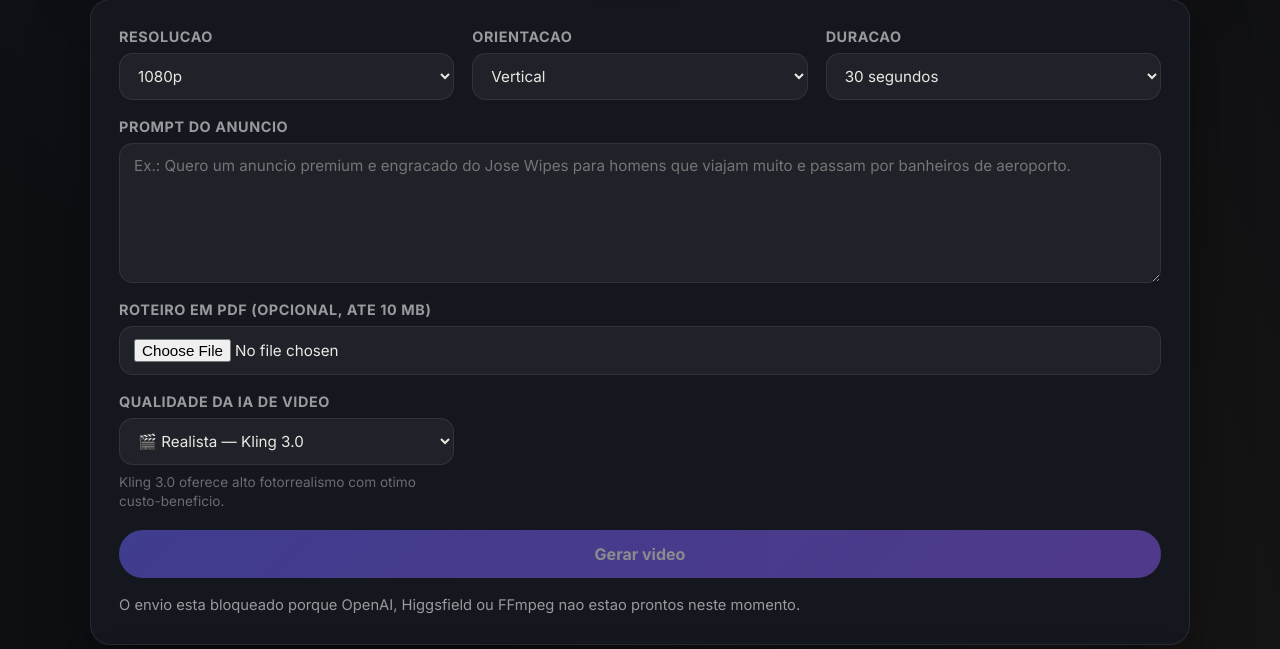
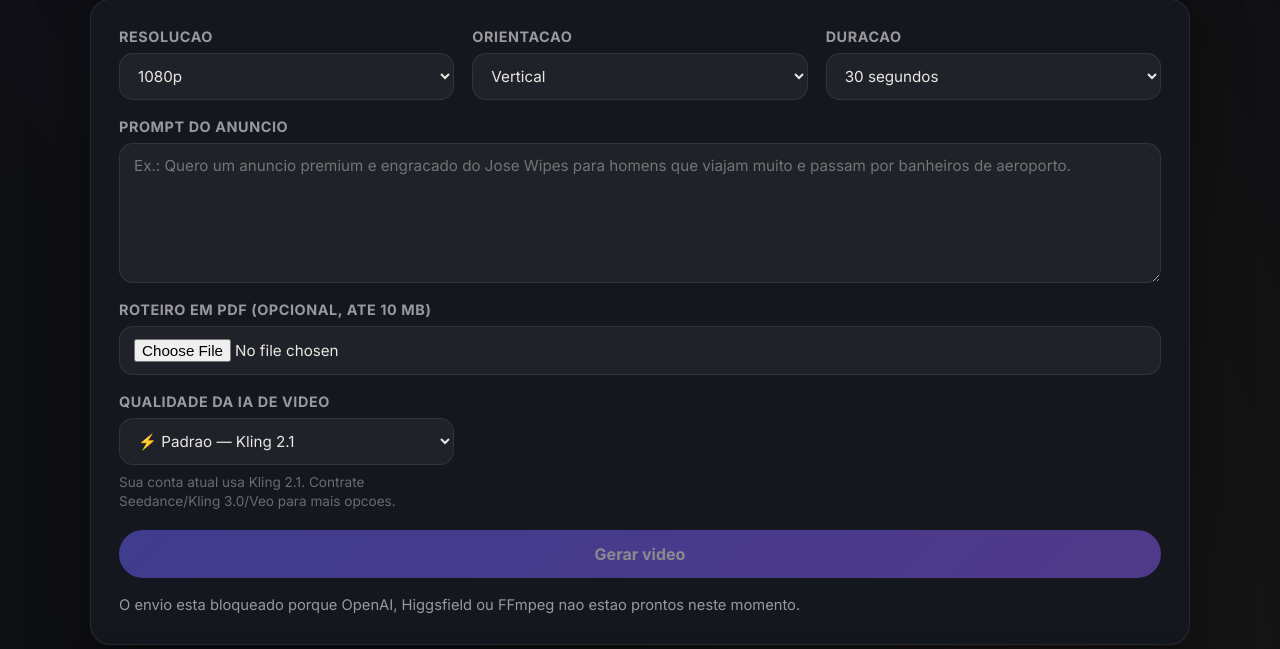
Before and after one commit to Tech-EMN/jose-wipes, a FastAPI app: page / in a window 1280 px wide. Shown: the part 1311-1960 px from the top of the page. Run offline with FastAPI, Linux system fonts and the light colour scheme.

Commit message:
fix: atualiza model registry para Kling 2.1 (unico disponivel na conta Higgsfield)
Diagnostico com scripts/descobrir_modelos_higgsfield.py revelou que apenas
kling-video/v2.1/master/text-to-video esta disponivel nesta conta.

Mudancas:
- webapp/model_registry.py: todos os 3 modelos apontam para Kling 2.1
- templates/index.html: labels atualizados (Padrao/Realista/Profissional — Kling 2.1)
- static/app.js: hints corrigidos

Fixes: erro 'modelo selecionado nao foi encontrado para esta conta'

```diff
--- a/static/app.js
+++ b/static/app.js
@@ -35,9 +35,9 @@ const REF_TYPES = ["embalagem", "logo", "cores"];
 
 /* ===== MODEL HINTS ===== */
 const MODEL_HINTS = {
-  seedance_1_5_pro: "Seedance 1.5 Pro: boa qualidade com rapidez e eficiencia de creditos.",
-  kling_3_0: "Kling 3.0: alto fotorrealismo com otimo custo-beneficio.",
-  veo_3_1: "Veo 3.1 (Google): qualidade cinematografica maxima. Consome mais creditos.",
+  seedance_1_5_pro: "Kling 2.1 Padrão: qualidade equilibrada. Unico modelo disponivel na sua conta.",
+  kling_3_0: "Kling 2.1 Realista: mesmo modelo base com tier diferente. Unico disponivel.",
+  veo_3_1: "Kling 2.1 Profissional: mesmo modelo base com tier diferente. Unico disponivel.",
 };
 
 if (modelSelect) {
--- a/templates/index.html
+++ b/templates/index.html
@@ -144,12 +144,12 @@
         <label>
           <span>Qualidade da IA de Video</span>
           <select name="video_model" id="video-model-select" required>
-            <option value="seedance_1_5_pro">⚡ Padrao — Seedance 1.5 Pro</option>
-            <option value="kling_3_0" selected>🎬 Realista — Kling 3.0</option>
-            <option value="veo_3_1">👑 Ultra-Profissional — Veo 3.1</option>
+            <option value="seedance_1_5_pro" selected>⚡ Padrao — Kling 2.1</option>
+            <option value="kling_3_0">🎬 Realista — Kling 2.1</option>
+            <option value="veo_3_1">👑 Profissional — Kling 2.1</option>
           </select>
           <p class="field-hint" id="model-hint">
-            Kling 3.0 oferece alto fotorrealismo com otimo custo-beneficio.
+            Sua conta atual usa Kling 2.1. Contrate Seedance/Kling 3.0/Veo para mais opcoes.
           </p>
         </label>
 
```
Also changed, not shown: webapp/model_registry.py (+23 -22 lines).
